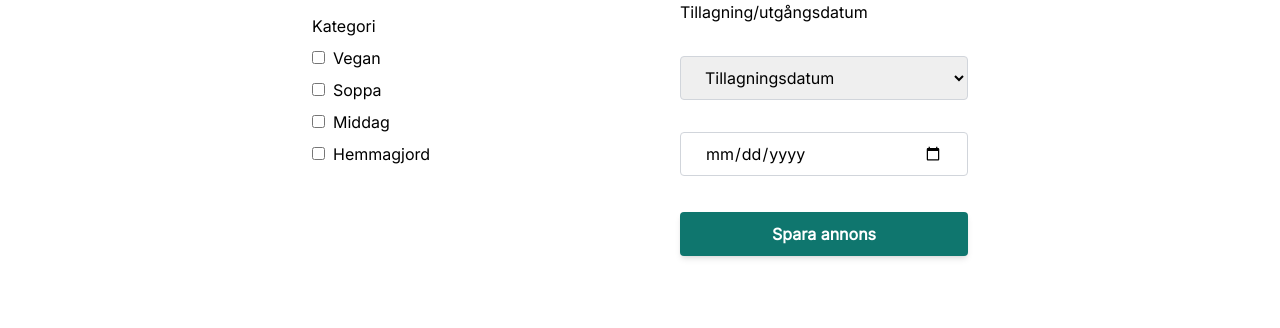
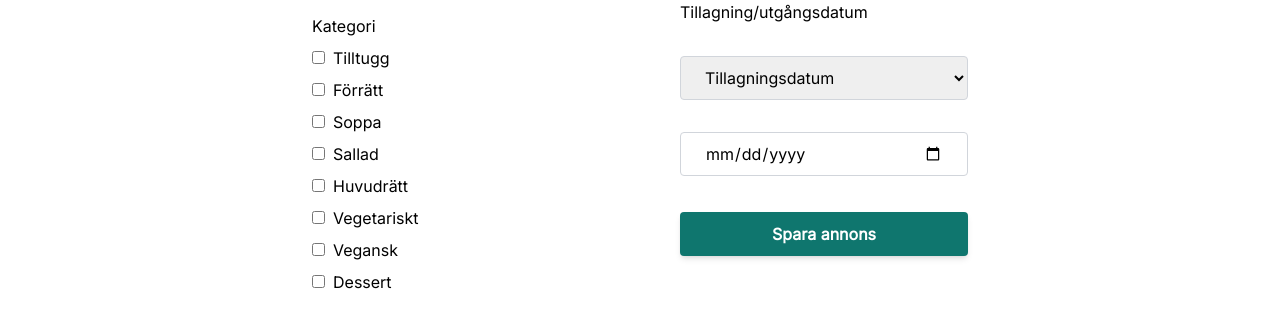
Before and after one commit to BaqerAlabedi/u08-business-idea-dreamteam, a React (Vite) app in the folder front/: page /product/create in a window 1280 px wide. Shown: the part 414-742 px from the top of the page. Built offline with nearby package versions, Linux system fonts and the light colour scheme; no server answers.

Commit message:
ändrade tags

```diff
--- a/front/src/pages/CreateProduct.tsx
+++ b/front/src/pages/CreateProduct.tsx
@@ -12,7 +12,7 @@ function CreateProduct() {
 	const navigate = useNavigate();
 	const apiKey = import.meta.env.VITE_MAPS_API_KEY;
 	const [value, setValue] = useState<any>();
-	const categoryTags = ["Vegan", "Soppa", "Middag", "Hemmagjord"];
+	const categoryTags = ["tilltugg", "förrätt", "soppa", "sallad", "huvudrätt", "vegetariskt", "vegansk", "dessert"];
 	const {storeUser} = useStoreUser();
 	const [selectedTags, setSelectedTags] = useState<string[]>([]);
 	const [hideInput, setHideInput] = useState(false);
@@ -156,7 +156,7 @@ function CreateProduct() {
 									checked={selectedTags.includes(tag)}
 									onChange={handleTagCheckboxChange}
 								/>
-								<label htmlFor={tag} className="ml-2 my-2">{tag}</label>
+								<label htmlFor={tag} className="capitalize ml-2 my-2">{tag}</label>
 							</div>
 						))}
 
```
